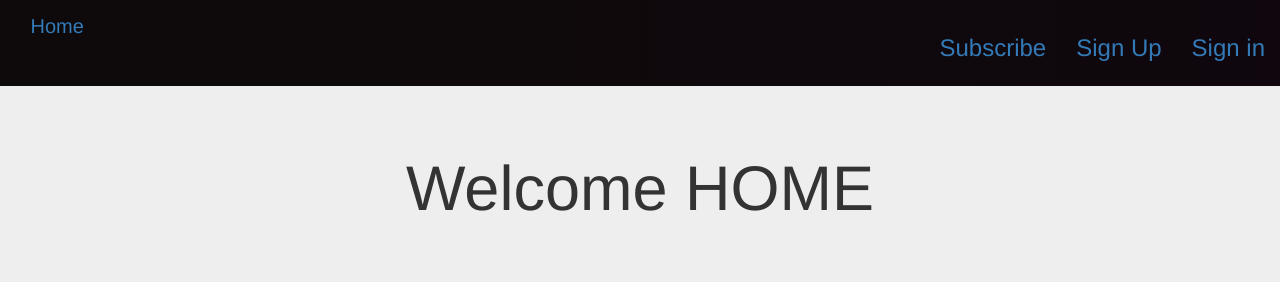
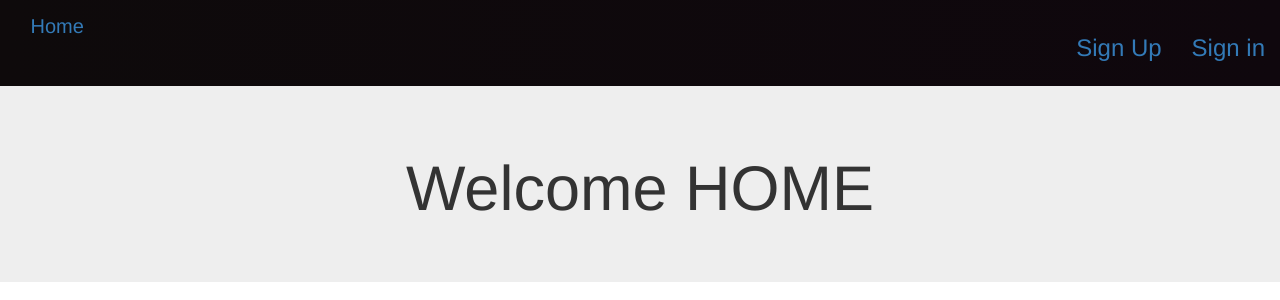
Before and after one commit to macymuhia/unwind, a Flask app: page / in a window 1280 px wide. Shown: the top 300 px of the page. Run offline with Flask 2, Linux system fonts and the light colour scheme; some libraries are stand-ins or nearby versions; some web fonts are replaced.

Commit message:
change route to correctly point to index

```diff
--- a/app/templates/navbar.html
+++ b/app/templates/navbar.html
@@ -21,10 +21,9 @@
         <ul class="nav navbar-nav navbar-right">
                 {% if current_user.is_authenticated %}
                 <li style="color:white;padding:18px;font-family: 'Monoton', cursive; color:white;"><H3>Welcome, <br> {{current_user.username}}</H3></li>
-                <li class="pro"><a href="{{url_for('main.profile',uname=current_user.username)}}"><H3>See Profile</H3></a></li>
+                <li class="pro"><a href="{{url_for('main.index',uname=current_user.username)}}"><H3>See Profile</H3></a></li>
                 <li><a href="{{url_for('auth.logout')}}"><H3>Sign out</H3></a></li>
                 {% else %}
-                <li><a href="{{url_for('main.subscribe')}}"><h3>Subscribe</h3></a></li>
 
                 <li><a href="{{url_for('auth.register')}}"><H3>Sign Up</H3></a></li>
                 <li><a href="{{url_for('auth.login')}}"><H3>Sign in</H3></a></li>
```
